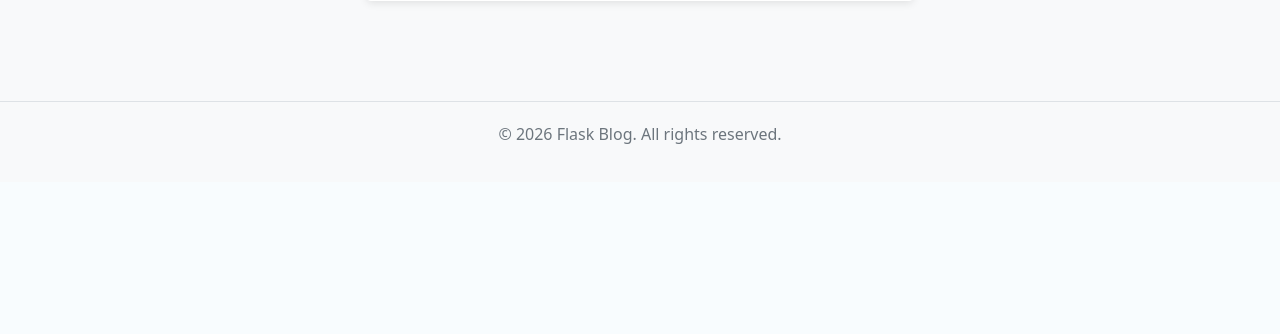
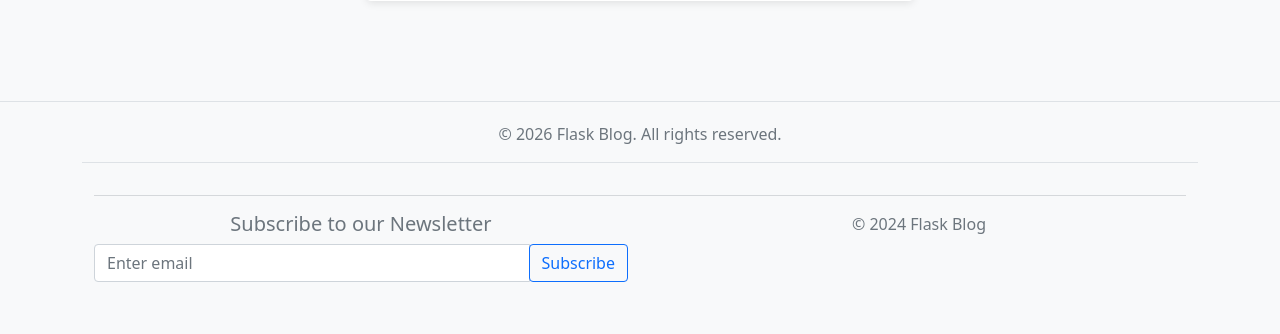
Before and after one commit to oisin-t-ucd/flask_blog_with_auth, a Flask app: page /register in a window 1280 px wide. Shown: the part 716-1050 px from the top of the page. Before the commit the page ends 860 px from the top, so only its background shows below. Run offline with Flask 3, Linux system fonts and the light colour scheme.

Commit message:
chore: implement subscriber

```diff
--- a/app.py
+++ b/app.py
@@ -19,8 +19,9 @@ from forms import (
     EditCommentForm,
     LoginForm,
     RegistrationForm,
+    SubscribeForm,
 )
-from models import BlogCategory, BlogComment, BlogPost, User, db
+from models import BlogCategory, BlogComment, BlogPost, Subscriber, User, db
 
 load_dotenv()
 app = Flask(__name__)
@@ -52,8 +53,31 @@ def load_user(user_id):
 
 # Create tables
 with app.app_context():
-    db.drop_all()  # uncomment this to reset the database when you next start the server
-    # db.create_all()
+    # db.drop_all() # uncomment this to reset the database when you next start the server
+    db.create_all()
+
+
+@app.context_processor
+def inject_subscribe_form():
+    return dict(subscribe_form=SubscribeForm())
+
+
+@app.route("/subscribe", methods=["POST"])
+def subscribe():
+    form = SubscribeForm()
+    if form.validate_on_submit():
+        subscriber = Subscriber(email=form.email.data)
+        db.session.add(subscriber)
+        db.session.commit()
+        flash("Thanks for subscribing!", "success")
+    else:
+        # If there are errors (like an invalid or duplicate email)
+        for field, errors in form.errors.items():
+            for error in errors:
+                flash(f"Error: {error}", "danger")
+
+    # Redirect back to the page the user was on
+    return redirect(request.referrer or url_for("home"))
 
 
 @app.route("/register", methods=["GET", "POST"])
@@ -404,7 +428,6 @@ def edit_comment(comment_id):
 @app.cli.command("reset-db")
 def reset_db():
     """Drops and creates all tables. This is a destructive operation."""
-    from sqlalchemy import text
 
     # Optional: Ensure we are in app context
     db.drop_all()
@@ -413,9 +436,11 @@ def reset_db():
     # If using Flask-Migrate, we usually need to 'stamp' it
     # so Alembic knows we are at the latest version.
     from flask_migrate import stamp
+
     stamp()
 
     print("Database has been reset!")
 
+
 if __name__ == "__main__":
     app.run(debug=True)
--- a/forms.py
+++ b/forms.py
@@ -16,7 +16,7 @@ from wtforms.validators import (
     ValidationError,
 )
 
-from models import BlogCategory, User
+from models import BlogCategory, Subscriber, User
 
 
 class RegistrationForm(FlaskForm):
@@ -169,3 +169,13 @@ class EditCommentForm(FlaskForm):
         ],
     )
     submit = SubmitField("Update Comment")
+
+
+class SubscribeForm(FlaskForm):
+    email = StringField("Email", validators=[DataRequired(), Email()])
+    submit = SubmitField("Subscribe")
+
+    def validate_email(self, email):
+        subscriber = Subscriber.query.filter_by(email=email.data).first()
+        if subscriber:
+            raise ValidationError("This email is already subscribed.")
--- a/templates/base.html
+++ b/templates/base.html
@@ -143,6 +143,33 @@
     <footer>
         <div class="container">
             <p>&copy; 2026 Flask Blog. All rights reserved.</p>
+<footer class="footer mt-auto py-3 bg-light">
+    <div class="container">
+        <hr>
+        <div class="row">
+            <div class="col-md-6">
+                <h5>Subscribe to our Newsletter</h5>
+                <form method="POST" action="{{ url_for('subscribe') }}">
+                    {{ subscribe_form.hidden_tag() }}
+                    <div class="input-group mb-3">
+                        {{ subscribe_form.email(class="form-control", placeholder="Enter email") }}
+                        <div class="input-group-append">
+                            {{ subscribe_form.submit(class="btn btn-outline-primary") }}
+                        </div>
+                    </div>
+                    {% if subscribe_form.email.errors %}
+                        {% for error in subscribe_form.email.errors %}
+                            <small class="text-danger">{{ error }}</small>
+                        {% endfor %}
+                    {% endif %}
+                </form>
+            </div>
+            <div class="col-md-6 text-right">
+                <p class="text-muted">&copy; 2024 Flask Blog</p>
+            </div>
+        </div>
+    </div>
+</footer>
         </div>
     </footer>
 
--- a/templates/register.html
+++ b/templates/register.html
@@ -9,7 +9,7 @@
             <div class="card-body">
                 <h2 class="card-title text-center mb-4">Register</h2>
 
-                <form method="POST" novalidate>
+                <form method="POST">
                     {{ form.csrf_token() }}
 
                     <div class="mb-3">
```
Also changed, not shown: models.py (+9 -0 lines).
